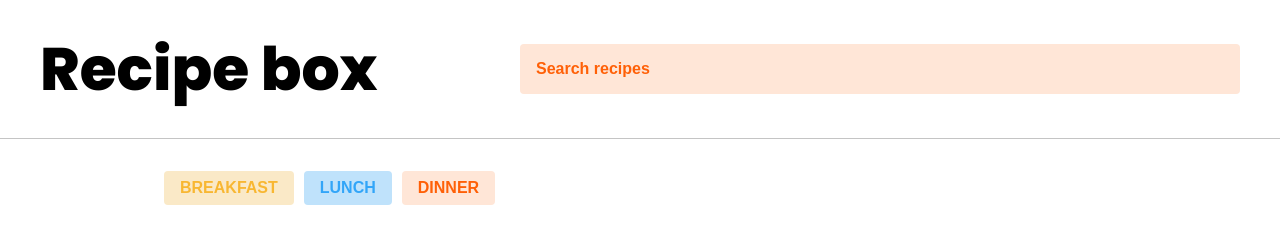
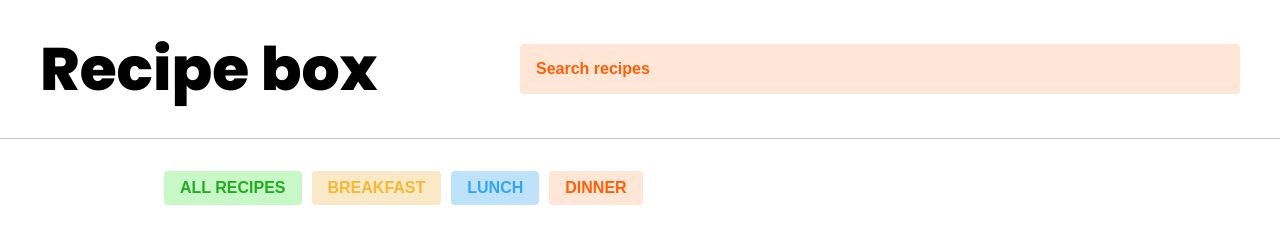
Before and after one commit to larisaescobar/recipe-box, a Next.js app: page / in a window 1280 px wide. Shown: the top 245 px of the page. Built offline with nearby package versions, Linux system fonts and the light colour scheme; grey boxes are pictures that could not be loaded; a web font is replaced by a local one.

Commit message:
Added ALL RECIPES button

```diff
--- a/components/Layout.js
+++ b/components/Layout.js
@@ -4,7 +4,7 @@ import Navbar from './Navbar';
 import RecipeCard from './RecipeCard';
 
 import recipes from '../recipe-db/db-recipes.json';
-import { FilterWrapper, DinnerButton, LunchButton, BreakfastButton, RecipeListWRapper } from '../styles/style';
+import { FilterWrapper, Button, DinnerButton, LunchButton, BreakfastButton, RecipeListWRapper } from '../styles/style';
 class Layout extends Component {
     constructor(props){
         super(props);
@@ -42,6 +42,12 @@ class Layout extends Component {
 
                 <RecipeListWRapper>
                     <FilterWrapper>
+                        <Button
+                            onClick={this.handleClick}
+                            value='all'
+                        >
+                        All recipes
+                        </Button>
                         <BreakfastButton
                             onClick={this.handleClick}
                             value='breakfast'
--- a/styles/style.js
+++ b/styles/style.js
@@ -140,6 +140,8 @@ export const Button = styled.button`
     font-family: 'Muli', sans-serif;
     font-weight: 700;
     text-transform: uppercase;
+    color: #21ad21;
+    background-color: #90ee907d;
     :hover {
         box-shadow: 2px 3px 10px rgba(0, 0, 0, 0.21);
     }
```
